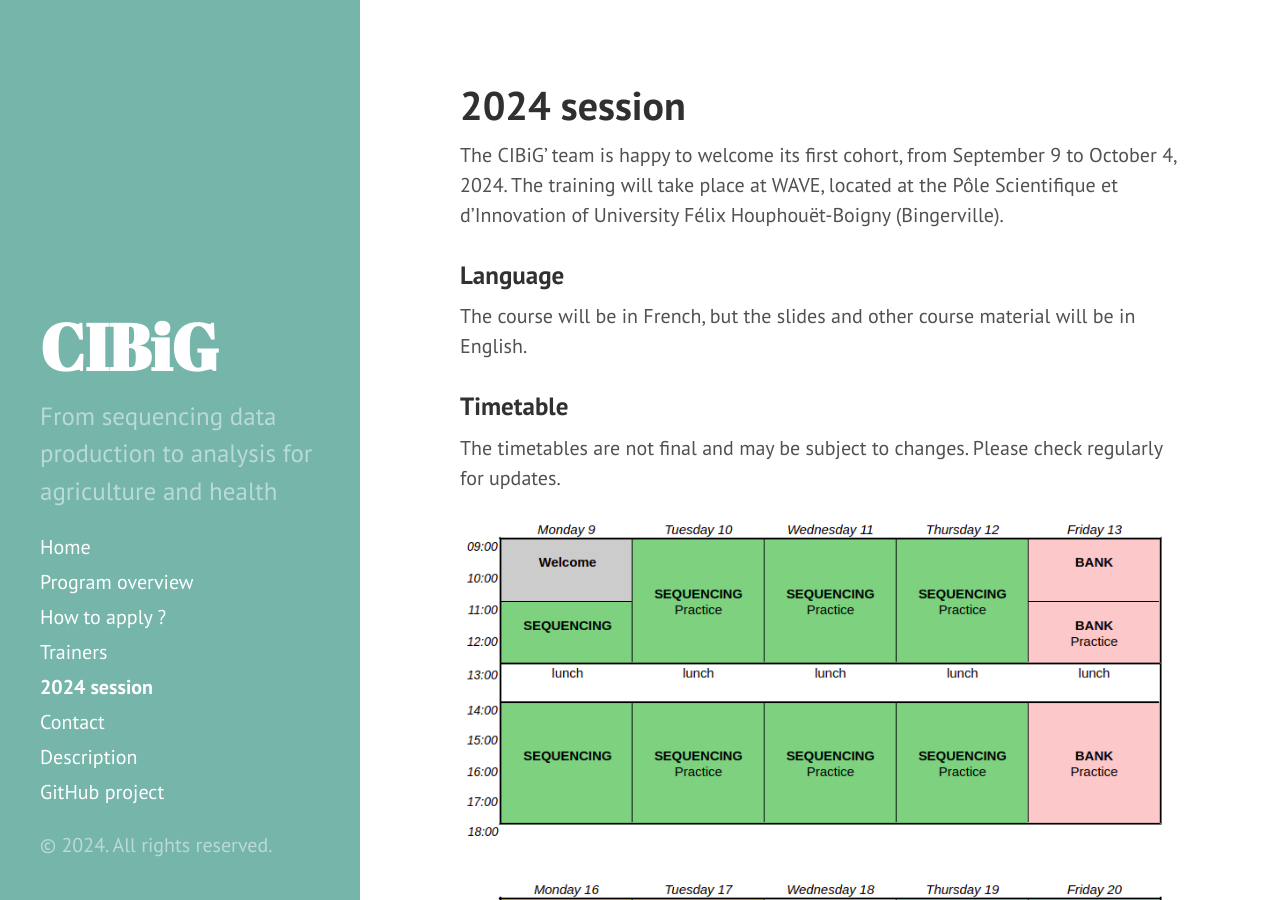
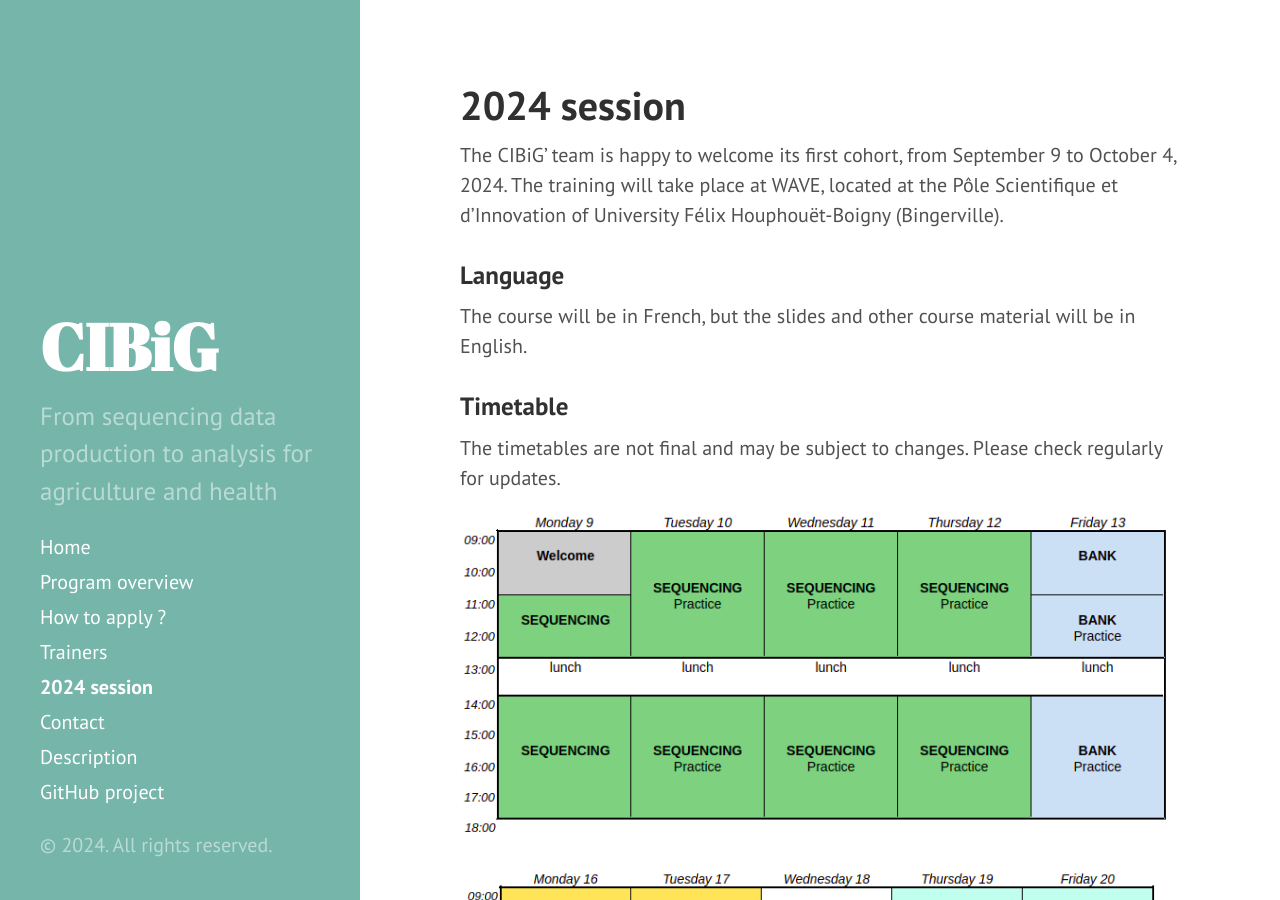
Before and after one commit to wave-centre/cibig, a Jekyll site: the page built from docs/05-2024.md, in a window 1280 px wide and 900 px high. Built offline with Jekyll 4.4.1, drawn with Linux system fonts in a browser that asks for light colours.

Commit message:
Updating time table

```diff
--- a/docs/05-2024.md
+++ b/docs/05-2024.md
@@ -14,9 +14,10 @@
 
 The timetables are not final and may be subject to changes. Please check regularly for updates.
 
-![Week 1 and 2](public/timetable-week1&2.png)
-
-![Week 3 and 4](public/timetable-week3&4.png)
+![Week 1](public/timetable-week1.png)
+![Week 2](public/timetable-week2.png)
+![Week 3](public/timetable-week3.png)
+![Week 4](public/timetable-week4.png)
 
 ### Program structure
 
```
